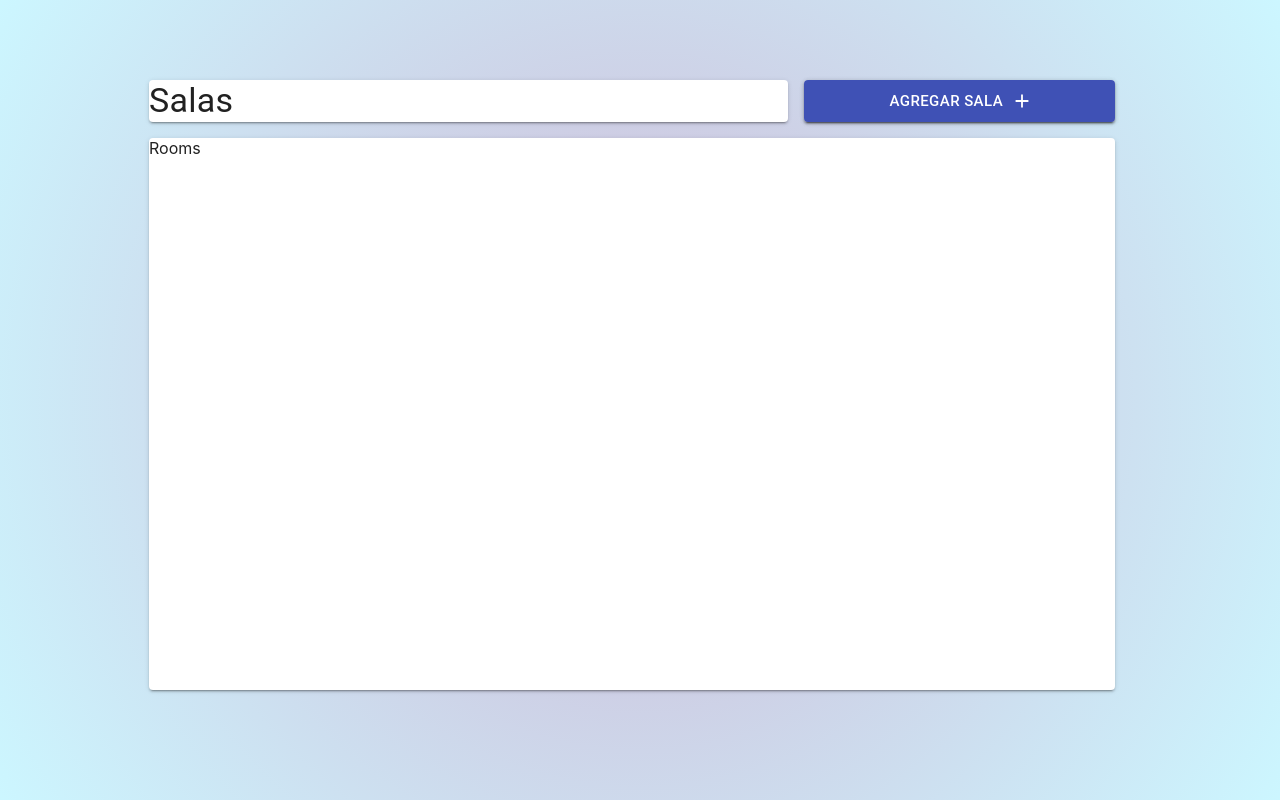
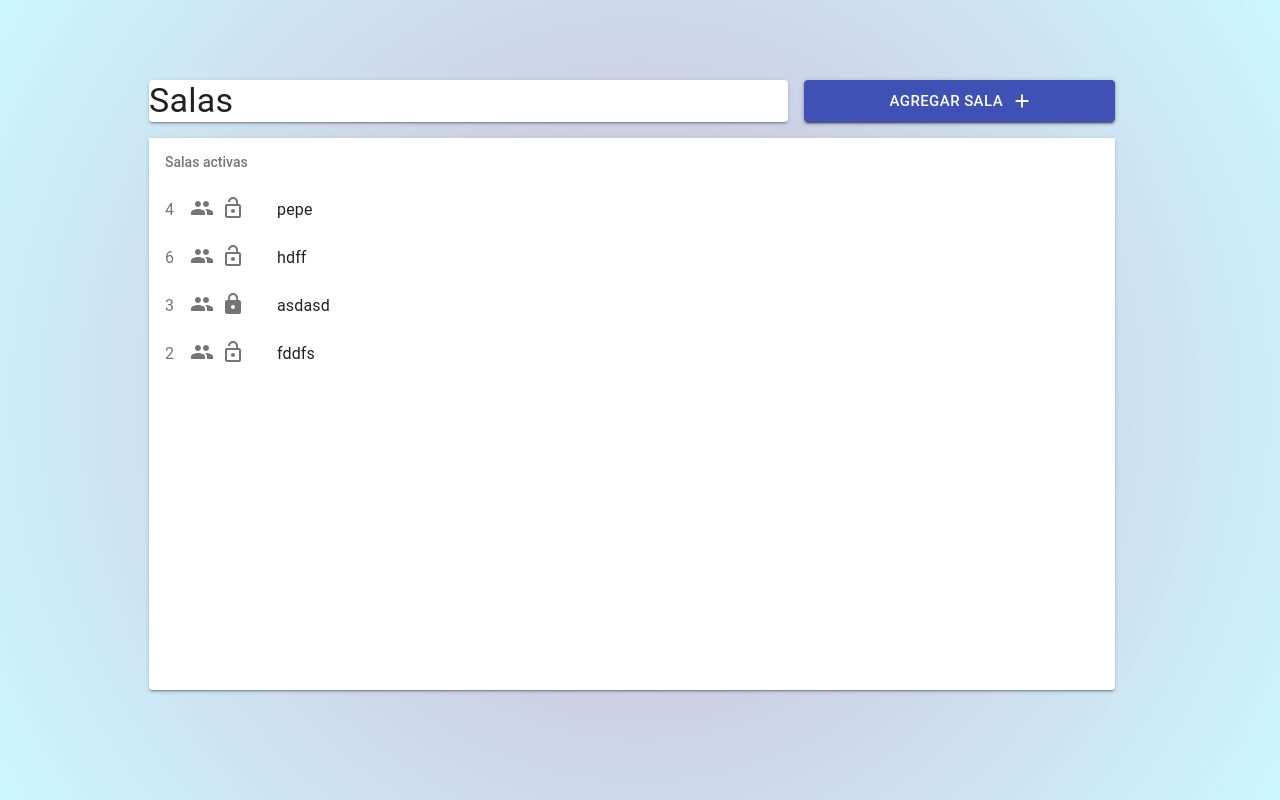
Before and after one commit to obsidian-software-service/dicerooms, a React (Create React App) app: page /rooms in a window 1280 px wide. Built offline with nearby package versions, Linux system fonts and the light colour scheme.

Commit message:
Add room list

```diff
--- /dev/null
+++ b/src/components/RoomList/RoomItem.js
@@ -0,0 +1,36 @@
+import React from "react";
+import { ListItem, ListItemIcon, ListItemText, Grid } from "@material-ui/core";
+import GroupIcon from "@material-ui/icons/Group";
+import LockIcon from "@material-ui/icons/Lock";
+import LockOpenIcon from "@material-ui/icons/LockOpen";
+import { useDispatch } from "react-redux";
+import { openModal } from "../../redux/modalSlice";
+
+export default function RoomItem({ room }) {
+  const dispatch = useDispatch();
+  const handleEnterRoomModal = () => {
+    dispatch(openModal("enter"));
+  };
+  return (
+    <ListItem button onClick={handleEnterRoomModal}>
+      <ListItemIcon>
+        <Grid container spacing={2} alignItems="center">
+          <Grid item>
+            <ListItemText primary={room.users} />
+          </Grid>
+          <Grid item>
+            <GroupIcon />
+          </Grid>
+        </Grid>
+      </ListItemIcon>
+
+      <ListItemIcon>
+        <Grid container spacing={2} alignItems="center">
+          <Grid item>{room.private ? <LockIcon /> : <LockOpenIcon />}</Grid>
+        </Grid>
+      </ListItemIcon>
+
+      <ListItemText primary={room.title} />
+    </ListItem>
+  );
+}
--- /dev/null
+++ b/src/components/RoomList/dummyData.js
@@ -0,0 +1,28 @@
+const rooms = [
+  {
+    id: 0,
+    title: "pepe",
+    private: false,
+    users: 4,
+  },
+  {
+    id: 1,
+    title: "hdff",
+    private: false,
+    users: 6,
+  },
+  {
+    id: 2,
+    title: "asdasd",
+    private: true,
+    users: 3,
+  },
+  {
+    id: 3,
+    title: "fddfs",
+    private: false,
+    users: 2,
+  },
+];
+
+export default rooms;
--- /dev/null
+++ b/src/components/RoomList/index.js
@@ -0,0 +1,42 @@
+import React from "react";
+import { makeStyles } from "@material-ui/core/styles";
+import ListSubheader from "@material-ui/core/ListSubheader";
+import List from "@material-ui/core/List";
+import RoomItem from "./RoomItem";
+import rooms from "./dummyData";
+
+const useStyles = makeStyles((theme) => ({
+  root: {
+    width: "100%",
+    backgroundColor: theme.palette.background.paper,
+  },
+  nested: {
+    paddingLeft: theme.spacing(4),
+  },
+}));
+
+export default function NestedList() {
+  const classes = useStyles();
+  const [open, setOpen] = React.useState(true);
+
+  const handleClick = () => {
+    setOpen(!open);
+  };
+
+  return (
+    <List
+      component="nav"
+      aria-labelledby="nested-list-subheader"
+      subheader={
+        <ListSubheader component="div" id="nested-list-subheader">
+          Salas activas
+        </ListSubheader>
+      }
+      className={classes.root}
+    >
+      {rooms.map((room) => (
+        <RoomItem room={room} />
+      ))}
+    </List>
+  );
+}
--- a/src/pages/Rooms.jsx
+++ b/src/pages/Rooms.jsx
@@ -6,6 +6,7 @@ import { useDispatch } from "react-redux";
 import { openModal } from "../redux/modalSlice";
 
 import Container from "../components/Container";
+import RoomsList from "../components/RoomList";
 
 const styles = makeStyles({
   root: {
@@ -62,7 +63,7 @@ export function Rooms(props) {
         </Grid>
         <Grid item className={classes.roomsContainer}>
           <Paper elevation={2} className={classes.rooms}>
-            Rooms
+            <RoomsList />
           </Paper>
         </Grid>
       </Grid>
```
